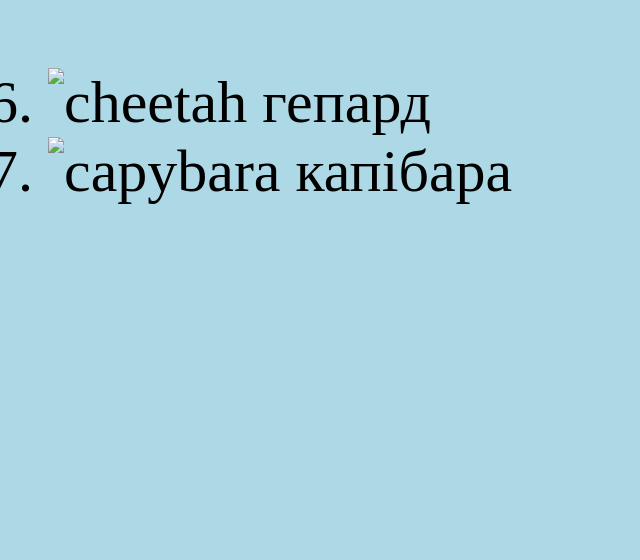
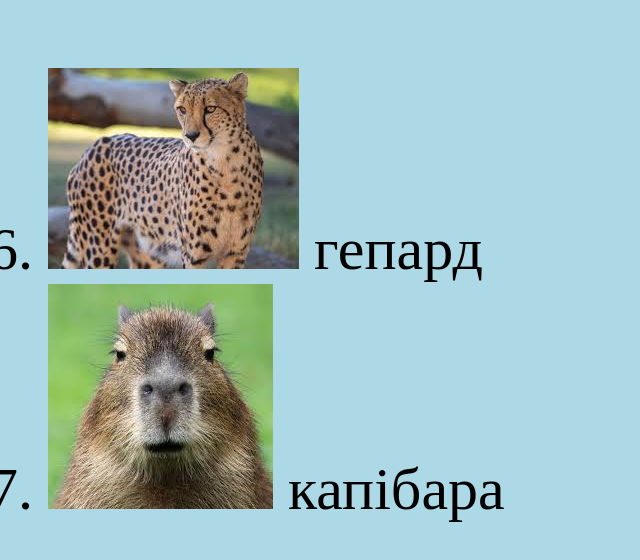
Before and after one commit to andriikovernyk/HW-7, a plain HTML site: page index.html in a window 1280 px wide. Shown: the whole page, without its empty margins (0-640 px from the left). Drawn offline with Linux system fonts and the light colour scheme; the site is published under a folder, as on GitHub Pages, so addresses that start at the root find nothing.

Commit message:
index.html

```diff
--- a/index.html
+++ b/index.html
@@ -8,8 +8,9 @@
 </head>
 <body>
     <ol start="6">
-  <li><img src="/img/gepard.jpg" alt="cheetah"> гепард</li>
-  <li><img src="/img/capybara.jpg" alt="capybara"> капібара</li>
+  <li><img src="img/gepard.jpg" alt="cheetah"> гепард</li>
+  <li><img src="img/capybara.jpg" alt="capybara"> капібара</li>
 </ol>
 </body>
+
 </html>
```
